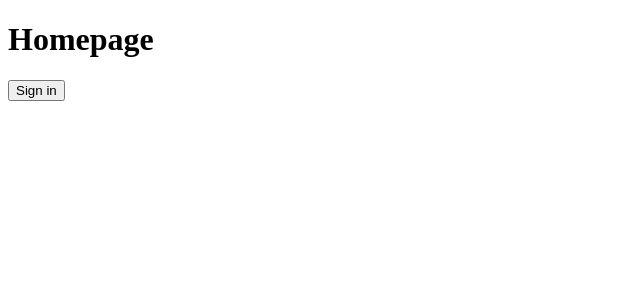
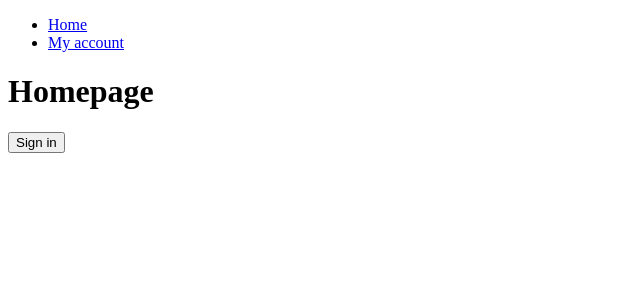
Before and after one commit to sebastiansiejek/passwordless-auth, a Next.js app: page / in a window 1280 px wide. Shown: the top 300 px of the page, without its empty margins (0-640 px from the left). Built offline with nearby package versions, Linux system fonts and the light colour scheme; no server answers.

Commit message:
feat: add Layout to _app

```diff
--- a/src/pages/_app.tsx
+++ b/src/pages/_app.tsx
@@ -1,10 +1,13 @@
+import Layout from '../components/templates/Layout'
 import type { AppProps } from 'next/app'
 import { Provider } from 'next-auth/client'
 
 function MyApp({ Component, pageProps: { session, ...pageProps } }: AppProps) {
   return (
     <Provider session={session}>
-      <Component {...pageProps} />
+      <Layout>
+        <Component {...pageProps} />
+      </Layout>
     </Provider>
   )
 }
```
